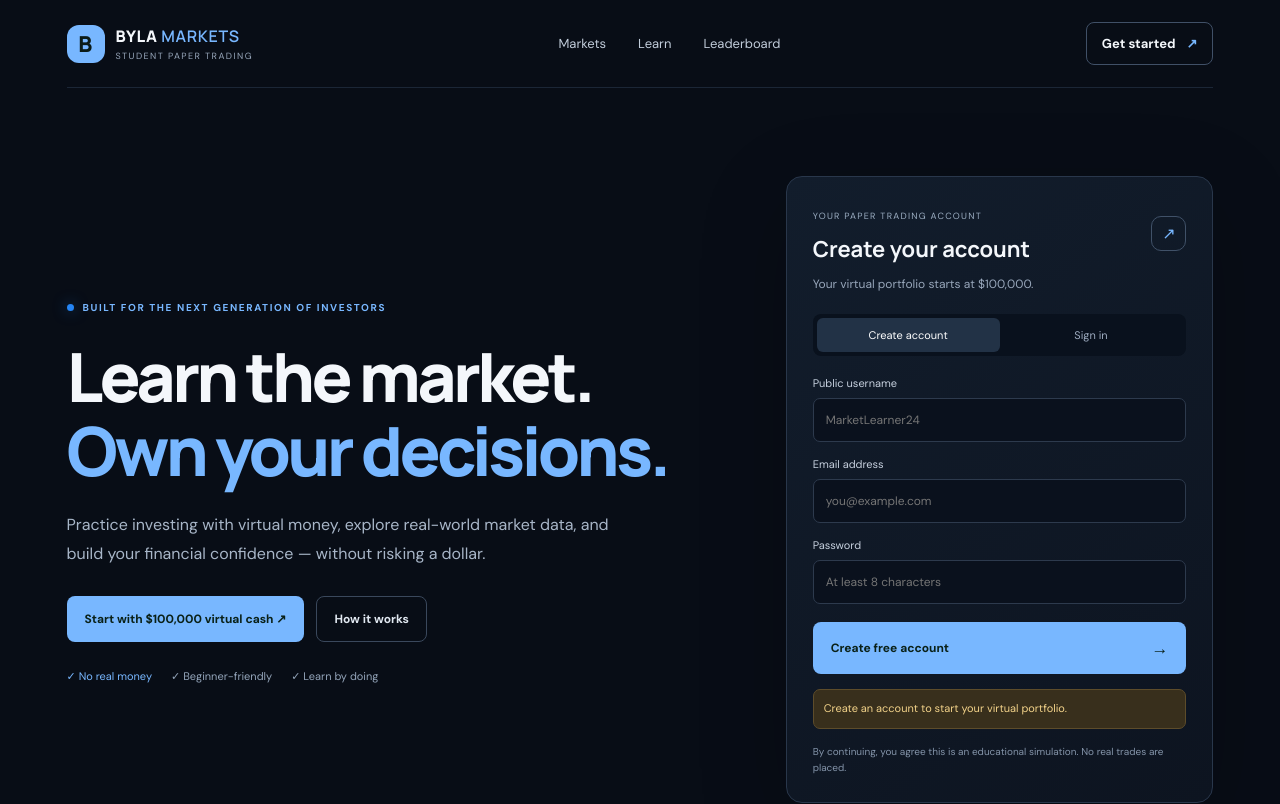
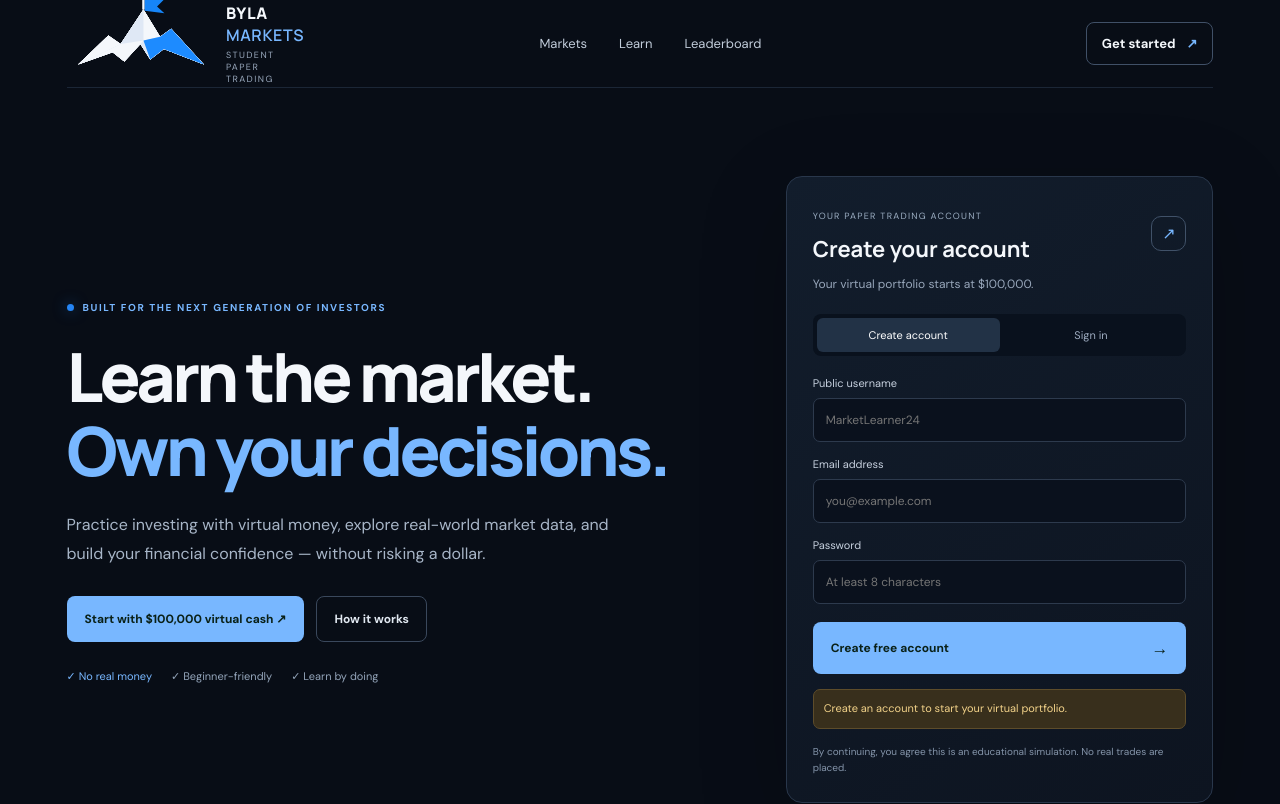
Before and after one commit to nick2146/byla-website, a Next.js app in the folder stock-simulator/: page / in a window 1280 px wide. Shown: the top 804 px of the page. Built offline with nearby package versions, Linux system fonts and the light colour scheme.

Commit message:
Use BYLA logo on market landing page

```diff
--- a/stock-simulator/app/page.tsx
+++ b/stock-simulator/app/page.tsx
@@ -48,7 +48,7 @@ export default function Home() {
     <main className="shell">
       <header className="topbar">
         <a className="brand" href="/" aria-label="BYLA Markets home">
-          <span className="brand-mark">B</span>
+          <img className="brand-logo" src="/byla-markets-logo.svg" alt="BYLA mountain and flag logo" />
           <span>BYLA <b>MARKETS</b><small>STUDENT PAPER TRADING</small></span>
         </a>
         <nav><a href="#markets">Markets</a><a href="#learn">Learn</a><a href="#leaderboard">Leaderboard</a></nav>
```
